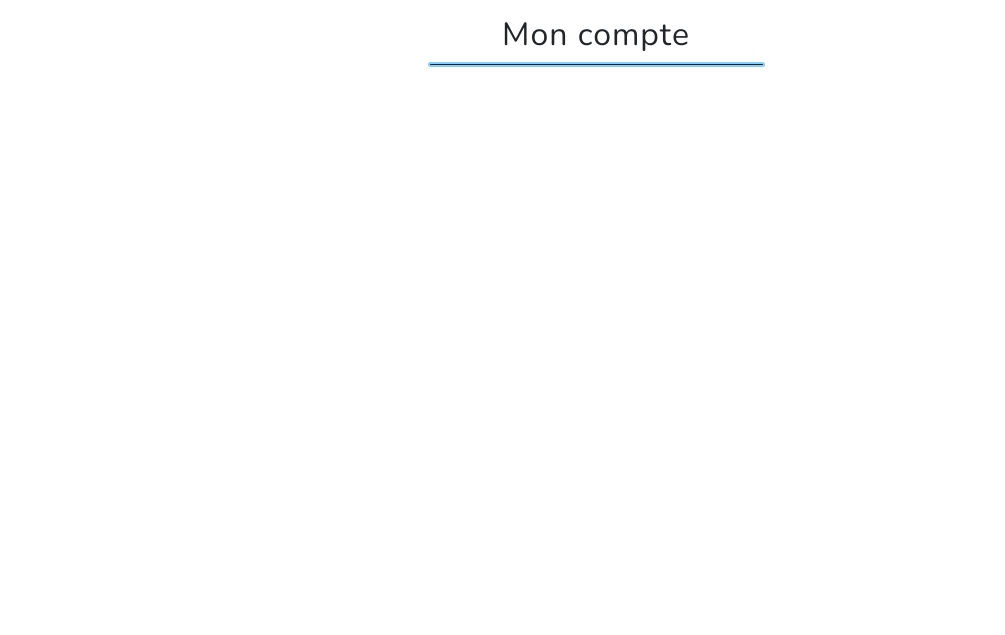
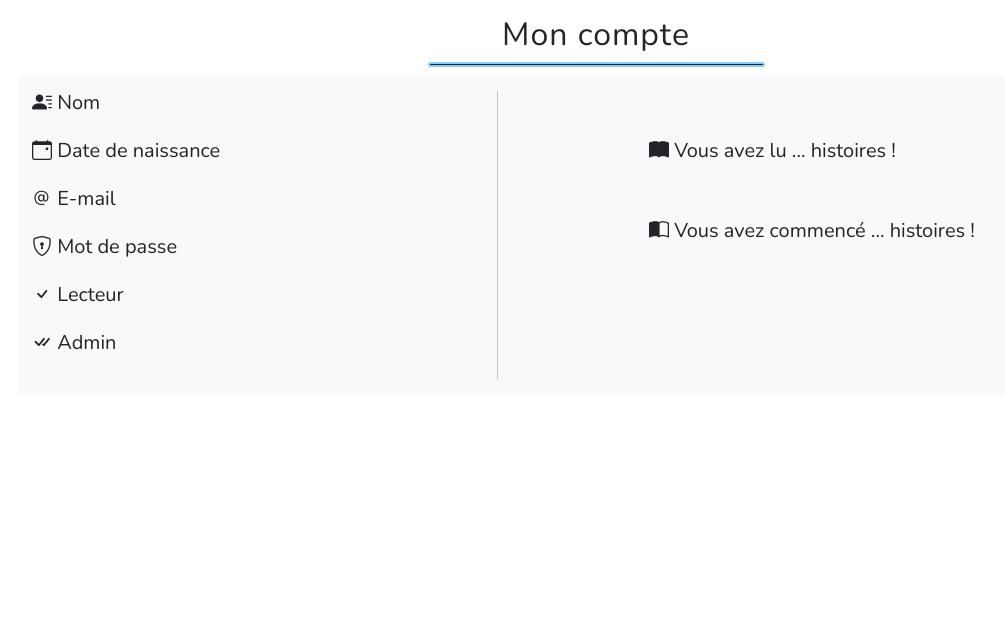
Before and after one commit to Rbk98/projet-dev-web, a PHP site: page /view/my_account.php in a window 1280 px wide. Shown: the part 66-701 px from the top of the page, without its empty margins (44-1049 px from the left). Run offline with PHP 8.4, Linux system fonts and the light colour scheme; some libraries are stand-ins or nearby versions.

Commit message:
my_account

```diff
--- a/view/my_account.php
+++ b/view/my_account.php
@@ -5,6 +5,44 @@
         <h2 class="h2_title my-2">Mon compte</h2>
         <hr class="hr_content"/>
     </div>
+    <div class="container mx-5">
+        <fieldset class="bg-light p-3">
+            <div class="row">
+                <div class="col-5">
+                    <div class="row mb-3">
+                        <h5><i class="bi bi-person-lines-fill"></i> Nom</h5>
+                    </div>
+                    <div class="row mb-3">
+                        <h5><i class="bi bi-calendar-event"></i> Date de naissance</h5>
+                    </div>
+                    <div class="row mb-3">
+                        <h5><i class="bi bi-at"></i> E-mail</h5>
+                    </div>
+                    <div class="row mb-3">
+                        <h5><i class="bi bi-shield-lock"></i> Mot de passe</h5>
+                    </div>
+                    <div class="row mb-3">
+                        <h5><i class="bi bi-check"></i> Lecteur</h5>
+                    </div>
+                    <div class="row mb-3">
+                        <h5><i class="bi bi-check-all"></i> Admin</h5>
+                    </div>
+                </div>
+                <div class=" col-1 d-flex">
+                    <div class="vr"></div>
+                </div>
+                <div class="col-6">
+                    <div class="row m-5">
+                        <h5><i class="bi bi-book-fill"></i> Vous avez lu ... histoires !</h5>
+                    </div>
+                    <div class="row m-5">
+                        <h5><i class="bi bi-book-half"></i> Vous avez commencé ... histoires !</h5>
+                    </div>
+                </div>
+            </div>
+        </fieldset>
+    </div>
+
 
 <?php $content = ob_get_clean();
 require('base.php'); ?>
```
